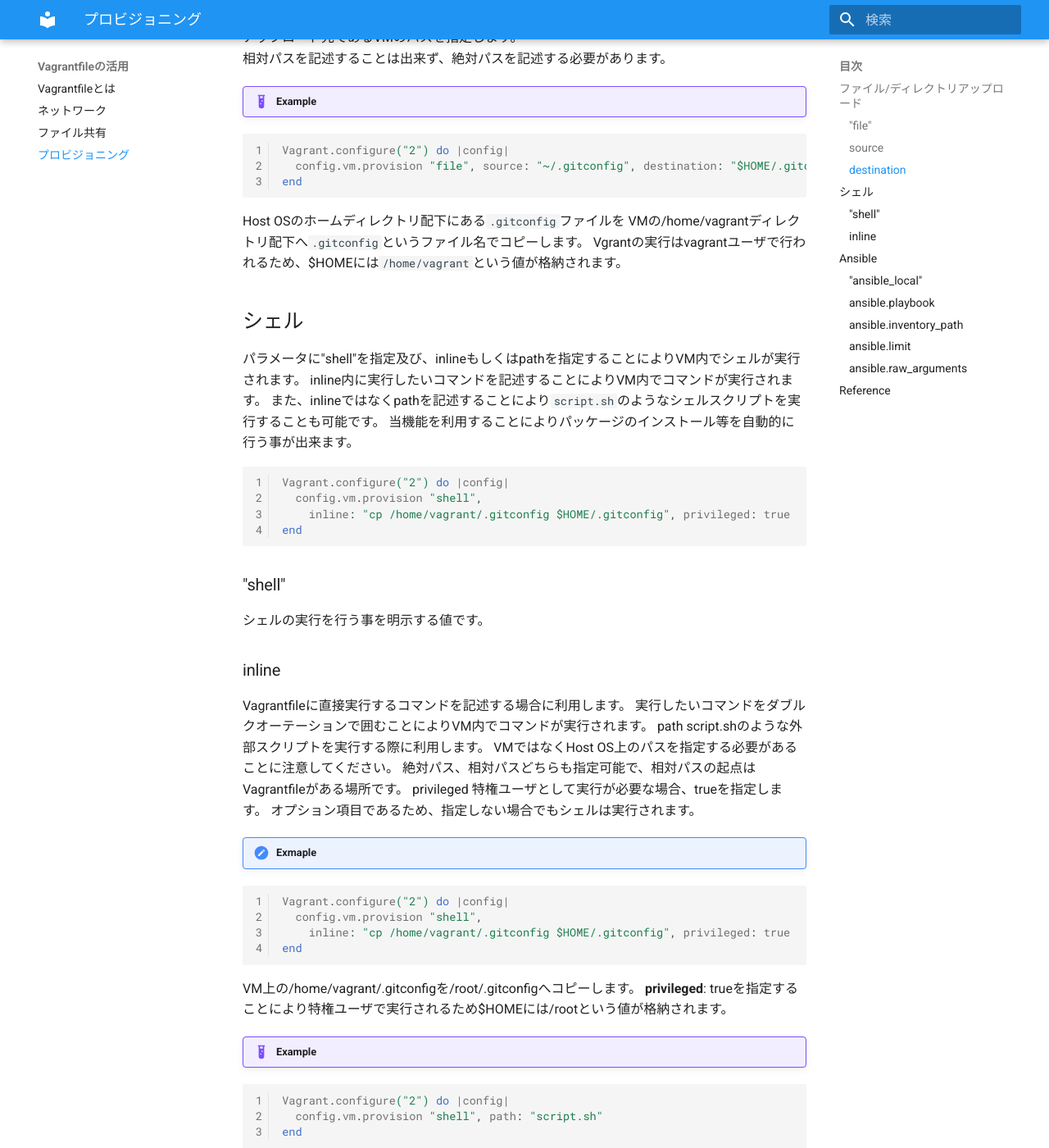
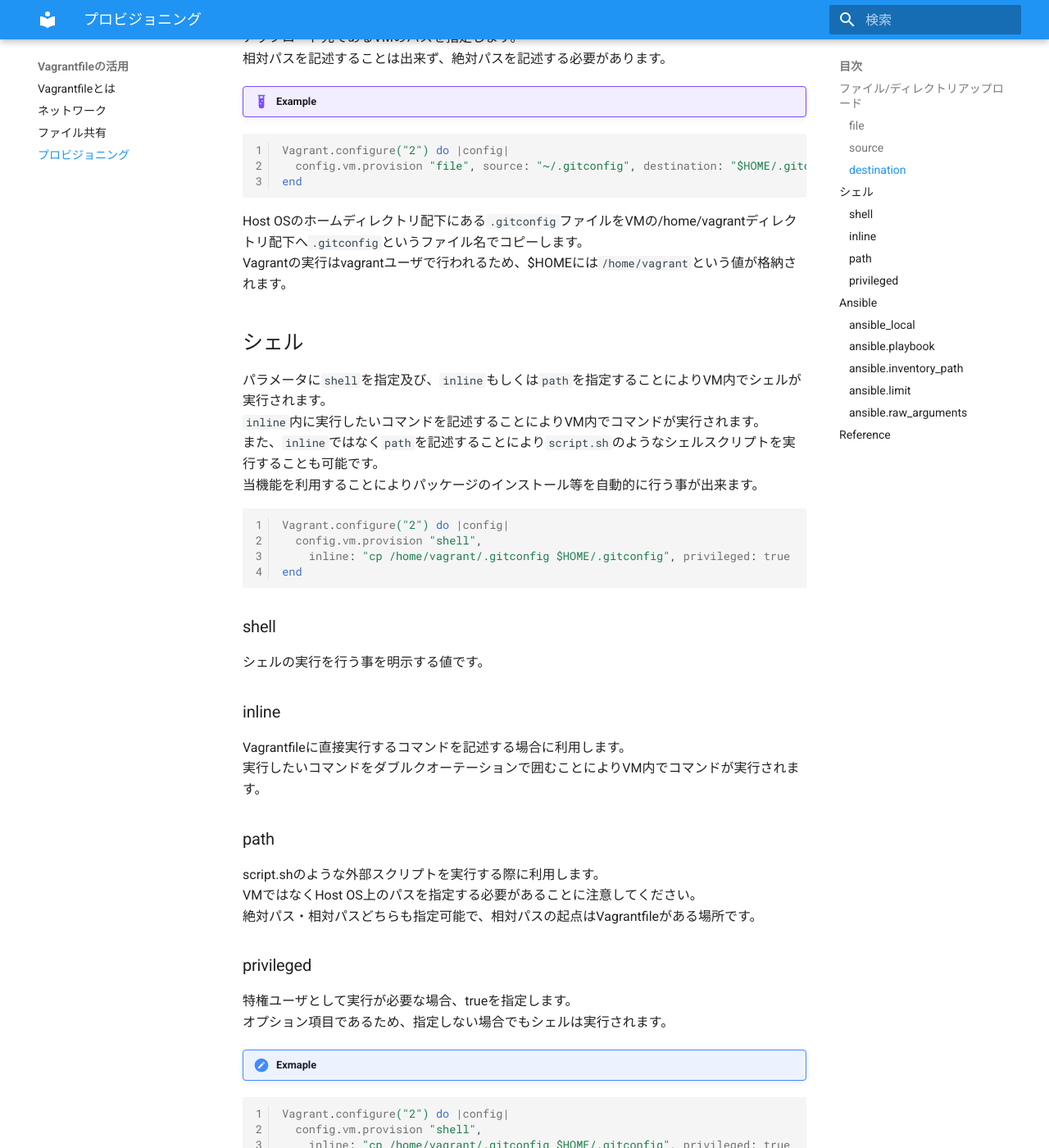
Before and after one commit to y-hosoya/vagrant-introduction, an MkDocs documentation site: the page built from docs/vagrantfile/provision.md, in a window 1280 px wide and 1400 px high, scrolled down 818 px. Shown: the whole window at 82% size. Built offline with MkDocs 1.6.1 and Material for MkDocs 9.7.7, drawn with Linux system fonts in a browser that asks for light colours; some of the changed text lies outside the part shown.

Commit message:
modify docs of provision

````diff
--- a/docs/vagrantfile/provision.md
+++ b/docs/vagrantfile/provision.md
@@ -1,11 +1,10 @@
 # プロビジョニング
 
-Vagrantfile内で`vm.provision`の記述を行う事により、Windows(Host OS)からVM(Guest OS)へファイル/ディレクトリのアップロード、
-またVM(Guest OS)にログインすることなくシェルやAnsible等を実行することが出来ます。
+Vagrantfileに`vm.provision`の記述を行う事により、Windows(Host OS)からVM(Guest OS)へファイル/ディレクトリのアップロード、またVM(Guest OS)にログインすることなくシェルやAnsible等を実行することが出来ます。
 
 ## ファイル/ディレクトリアップロード
 
-パラメータに"file"を指定し、source, destinationにパスを指定することにより、
+パラメータに`file`を指定し、`source`, `destination`にパスを指定することにより、
 Host OSからVMへファイル/ディレクトリのアップロードを行う事が出来ます。
 
 ```Vagrantfile
@@ -14,14 +13,14 @@
 end
 ```
 
-### "file"
+### file
 
 ファイルもしくはディレクトリのアップロードを行う事を明示する値です。
 
 ### source
 
 アップロード元であるHost OSのパスを指定します。
-絶対パス、相対パスどちらも指定可能で、相対パスの起点はVagrantfileがある場所です。
+絶対パス・相対パスどちらも指定可能で、相対パスの起点はVagrantfileがある場所です。
 
 ### destination
 
@@ -36,15 +35,14 @@
 end
 ```
 
-Host OSのホームディレクトリ配下にある`.gitconfig`ファイルを
-VMの/home/vagrantディレクトリ配下へ`.gitconfig`というファイル名でコピーします。
-Vgrantの実行はvagrantユーザで行われるため、$HOMEには`/home/vagrant`という値が格納されます。
+Host OSのホームディレクトリ配下にある`.gitconfig`ファイルをVMの/home/vagrantディレクトリ配下へ`.gitconfig`というファイル名でコピーします。
+Vagrantの実行はvagrantユーザで行われるため、$HOMEには`/home/vagrant`という値が格納されます。
 
 ## シェル
 
-パラメータに"shell"を指定及び、inlineもしくはpathを指定することによりVM内でシェルが実行されます。
-inline内に実行したいコマンドを記述することによりVM内でコマンドが実行されます。
-また、inlineではなくpathを記述することにより`script.sh`のようなシェルスクリプトを実行することも可能です。
+パラメータに`shell`を指定及び、`inline`もしくは`path`を指定することによりVM内でシェルが実行されます。
+`inline`内に実行したいコマンドを記述することによりVM内でコマンドが実行されます。
+また、`inline`ではなく`path`を記述することにより`script.sh`のようなシェルスクリプトを実行することも可能です。
 当機能を利用することによりパッケージのインストール等を自動的に行う事が出来ます。
 
 ```Vagrantfile
@@ -54,7 +52,7 @@
 end
 ```
 
-### "shell"
+### shell
 
 シェルの実行を行う事を明示する値です。
 
@@ -62,15 +60,15 @@
 
 Vagrantfileに直接実行するコマンドを記述する場合に利用します。
 実行したいコマンドをダブルクオーテーションで囲むことによりVM内でコマンドが実行されます。
-path
+### path
 script.shのような外部スクリプトを実行する際に利用します。
 VMではなくHost OS上のパスを指定する必要があることに注意してください。
-絶対パス、相対パスどちらも指定可能で、相対パスの起点はVagrantfileがある場所です。
-privileged
+絶対パス・相対パスどちらも指定可能で、相対パスの起点はVagrantfileがある場所です。
+### privileged
 特権ユーザとして実行が必要な場合、trueを指定します。
 オプション項目であるため、指定しない場合でもシェルは実行されます。
 
-!!!Exmaple
+!!!exmaple
 
 ```Vagrantfile
 Vagrant.configure("2") do |config|
@@ -79,8 +77,8 @@
 end
 ```
 
-VM上の/home/vagrant/.gitconfigを/root/.gitconfigへコピーします。
-**privileged**: trueを指定することにより特権ユーザで実行されるため$HOMEには/rootという値が格納されます。
+VM上の`/home/vagrant/.gitconfig`を`/root/.gitconfig`へコピーします。
+**privileged**: trueを指定することにより特権ユーザで実行されるため$HOMEには`/root`という値が格納されます。
 
 !!!example
 
@@ -110,10 +108,10 @@
 end
 ```
 
-### "ansible_local"
+### ansible_local
 
 VM上でAnsibleを実行することを明示する値です。
-なおHost OS上でAnsibleを実行する際は"ansible"を指定します。
+なおHost OS上でAnsibleを実行する際はansibleを指定します。
 
 ### ansible.playbook
 
@@ -146,7 +144,7 @@
 end
 ```
 
-プレイブックにsite.ymlを指定、インベントリに`inventory.ini`を指定、
+プレイブックに`site.yml`を指定、インベントリに`inventory.ini`を指定、
 実行対象はすべてのホスト、ansible-playbookに`-e @vars.yml`のオプションを追加してAnsibleを実行します。
 VM上で以下を実行する事と同義です。
 
````
